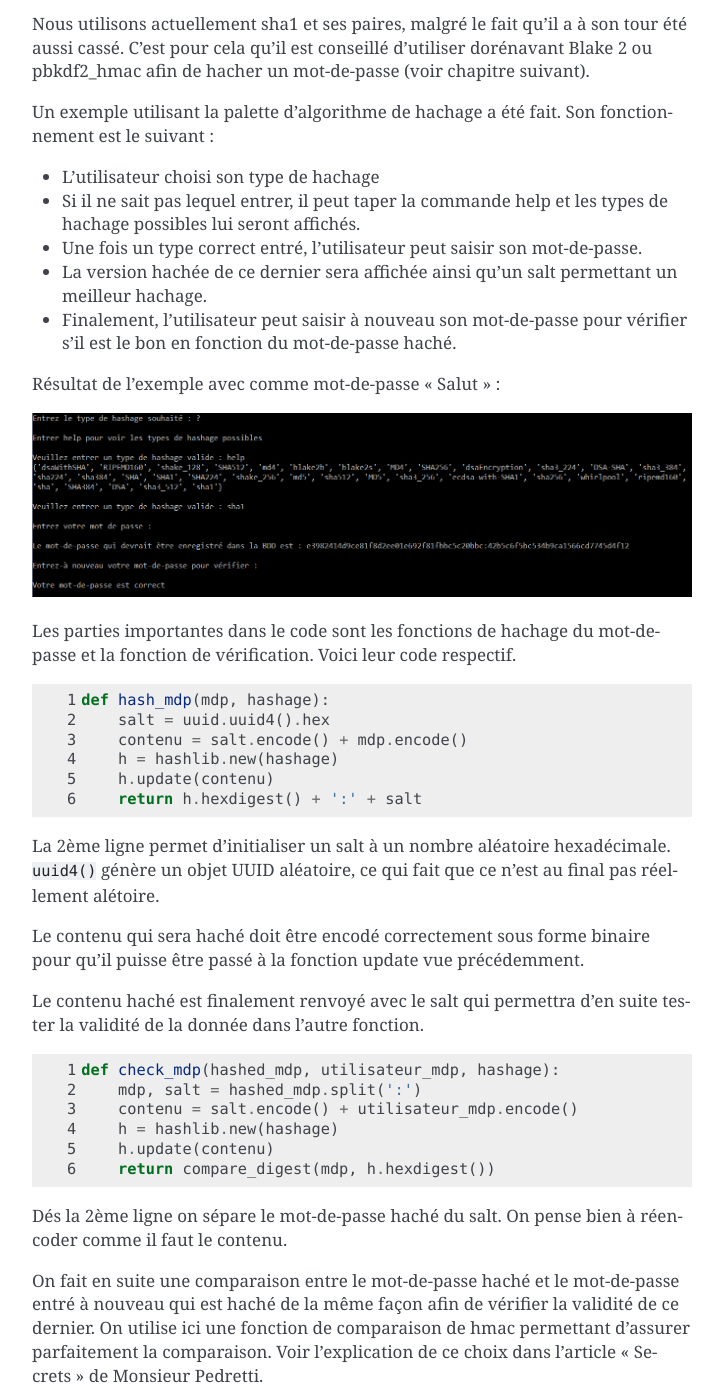
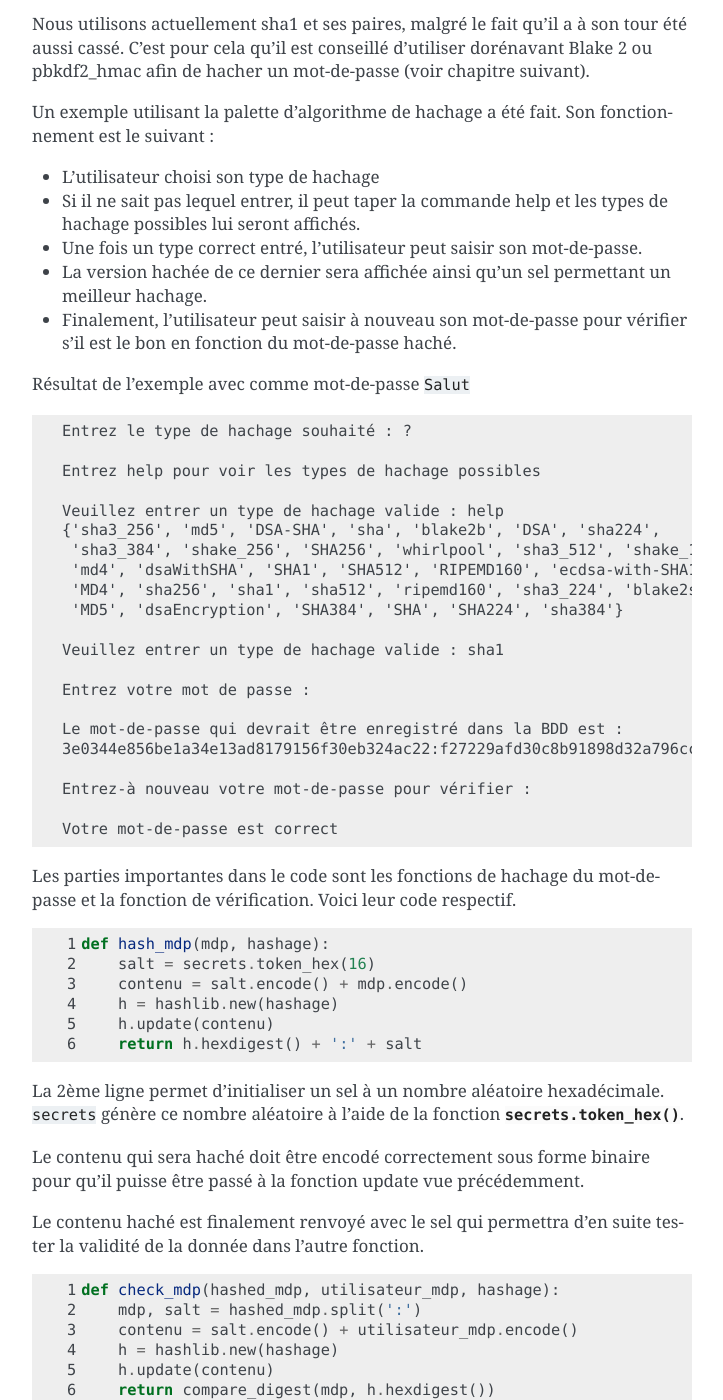
Before and after one commit to HE-Arc/livre-python, a Sphinx documentation site: the page built from source/hashlib/index.rst, in a window 1280 px wide and 1400 px high, scrolled down 1733 px. Shown: the whole window, without its empty margins (388-1111 px from the left). Built offline with Sphinx 7.4.7, drawn with Linux system fonts in a browser that asks for light colours; some of the changed text lies outside the part shown.

Commit message:
corrections

```diff
--- a/source/hashlib/examples/exemple.py
+++ b/source/hashlib/examples/exemple.py
@@ -1,4 +1,4 @@
-"""Exemple de hashage simple avec hashlib."""
+"""Exemple de hachage simple avec hashlib."""
 
 import getpass
 import hashlib
@@ -7,23 +7,25 @@ import uuid
 
 from hmac import compare_digest
 
+import secrets
+
 
 def hash_mdp(mdp, hashage):
-    """Hashe le mot-de-passe.
+    """Hache le mot-de-passe.
 
     Ceci à l'aide de l'algorithme passé
     en argument avec un salt permettant
-    un hashage plus efficace.
+    un hachage plus efficace.
 
     Args:
         Mot-de-passe normale.
-        Type du hashage souhaité.
+        Type du hachage souhaité.
 
     Returns:
-        Retourne le mot-de-passe hashé en hexadécimale.
+        Retourne le mot-de-passe haché en hexadécimale.
     """
-    # uuid génère un nombre aléatoire en héxadécimale
-    salt = uuid.uuid4().hex
+    # secrets génère un nombre aléatoire en héxadécimale
+    salt = secrets.token_hex(16)
     contenu = salt.encode() + mdp.encode()
     h = hashlib.new(hashage)
     h.update(contenu)
@@ -31,15 +33,15 @@ def hash_mdp(mdp, hashage):
 
 
 def check_mdp(hashed_mdp, utilisateur_mdp, hashage):
-    """Check le mot-de-passe hashé.
+    """Check le mot-de-passe haché.
 
-    Ceci en récupérant le mot de passe hashé
-    et le salt du mdp hashé passée en argument.
-    L'objet hashage est construit en fonction du type.
+    Ceci en récupérant le mot de passe haché
+    et le salt du mdp haché passée en argument.
+    L'objet hachage est construit en fonction du type.
 
     Args:
-        Le mot-de-passe hashé,le mot-de-passe
-        normale ainsi que le type de hashage.
+        Le mot-de-passe haché,le mot-de-passe
+        normale ainsi que le type de hachage.
 
     Returns:
         Retourne true ou false en fonction
@@ -52,14 +54,14 @@ def check_mdp(hashed_mdp, utilisateur_mdp, hashage):
     return compare_digest(mdp, h.hexdigest())
 
 
-hashage_type = input("Entrez le type de hashage souhaité : ")
+hashage_type = input("Entrez le type de hachage souhaité : ")
 
-# Boucle permettant de récupérer un type de hashage correct !
+# Boucle permettant de récupérer un type de hachage correct !
 while hashage_type not in hashlib.algorithms_available:
     if hashage_type != "help":
-        print("\nEntrez help pour voir les types de hashage possibles")
+        print("\nEntrez help pour voir les types de hachage possibles")
 
-    hashage_type = input("\nVeuillez entrer un type de hashage valide : ")
+    hashage_type = input("\nVeuillez entrer un type de hachage valide : ")
 
     if hashage_type == "help":
         print(hashlib.algorithms_available)
--- a/source/hashlib/index.rst
+++ b/source/hashlib/index.rst
@@ -88,38 +88,57 @@ fonctionnement est le suivant :
 - Si il ne sait pas lequel entrer, il peut taper la commande help et les
   types de hachage possibles lui seront affichés.
 - Une fois un type correct entré, l'utilisateur peut saisir son mot-de-passe.
-- La version hachée de ce dernier sera affichée ainsi qu'un salt permettant un
+- La version hachée de ce dernier sera affichée ainsi qu'un sel permettant un
   meilleur hachage.
 - Finalement, l'utilisateur peut saisir à nouveau son mot-de-passe pour
   vérifier s'il est le bon en fonction du mot-de-passe haché.
 
-Résultat de l'exemple avec comme mot-de-passe "Salut" :
+Résultat de l'exemple avec comme mot-de-passe ``Salut`` ::
 
-.. image:: ../_static/resultat_e.png
-   :alt: Résultat exemple hachage
+    Entrez le type de hachage souhaité : ?
+
+    Entrez help pour voir les types de hachage possibles
+
+    Veuillez entrer un type de hachage valide : help
+    {'sha3_256', 'md5', 'DSA-SHA', 'sha', 'blake2b', 'DSA', 'sha224',
+     'sha3_384', 'shake_256', 'SHA256', 'whirlpool', 'sha3_512', 'shake_128',
+     'md4', 'dsaWithSHA', 'SHA1', 'SHA512', 'RIPEMD160', 'ecdsa-with-SHA1',
+     'MD4', 'sha256', 'sha1', 'sha512', 'ripemd160', 'sha3_224', 'blake2s',
+     'MD5', 'dsaEncryption', 'SHA384', 'SHA', 'SHA224', 'sha384'}
+
+    Veuillez entrer un type de hachage valide : sha1
+
+    Entrez votre mot de passe :
+
+    Le mot-de-passe qui devrait être enregistré dans la BDD est :
+    3e0344e856be1a34e13ad8179156f30eb324ac22:f27229afd30c8b91898d32a796cc4b57
+
+    Entrez-à nouveau votre mot-de-passe pour vérifier :
+
+    Votre mot-de-passe est correct
 
 Les parties importantes dans le code sont les fonctions de hachage du mot-de-passe
 et la fonction de vérification. Voici leur code respectif.
 
 .. literalinclude:: ./examples/exemple.py
   :linenos:
-  :lines: 11,26-30
+  :lines: 13,28-32
 
-La 2ème ligne permet d'initialiser un salt à un nombre aléatoire hexadécimale.
-``uuid4()`` génère un objet UUID aléatoire, ce qui fait que ce n'est au final pas
-réellement alétoire.
+La 2ème ligne permet d'initialiser un sel à un nombre aléatoire hexadécimale.
+``secrets`` génère ce nombre aléatoire à l'aide de la fonction
+:py:func:`secrets.token_hex`.
 
 Le contenu qui sera haché doit être encodé correctement sous forme binaire pour
 qu'il puisse être passé à la fonction update vue précédemment.
 
-Le contenu haché est finalement renvoyé avec le salt qui permettra d'en suite tester
+Le contenu haché est finalement renvoyé avec le sel qui permettra d'en suite tester
 la validité de la donnée dans l'autre fonction.
 
 .. literalinclude:: ./examples/exemple.py
   :linenos:
-  :lines: 33,48-52
+  :lines: 35,50-54
 
-Dés la 2ème ligne on sépare le mot-de-passe haché du salt. On pense bien à
+Dés la 2ème ligne on sépare le mot-de-passe haché du sel. On pense bien à
 réencoder comme il faut le contenu.
 
 On fait en suite une comparaison entre le mot-de-passe haché et le mot-de-passe
@@ -138,7 +157,7 @@ hachage particulièrement puissant concernant les mots-de-passe. Nous parlons ic
 de la fonction :py:func:`hashlib.pbkdf2_hmac`, cette dernière permet de fortement
 hacher un mot-de-passe. Cette fonction utilise une fonction pseudo-random de hmac.
 Le fonctionnement de ce hachage est basé sur l'utilisation d'un type de hachage
-vu précédemment, un salt ainsi qu'un nombre d'itérations correspondant au
+vu précédemment, un sel ainsi qu'un nombre d'itérations correspondant au
 type du hachage choisi (nous observons que cela diminue fortement la vitesse de
 ce hachage). Voici un exemple simple venant de la documentation de :py:mod:`hashlib`
 (hexlify encode la valeur binaire en héxadécimale).
@@ -158,7 +177,7 @@ ces prédécesseurs.
 En outre, Blake 2 permet de configurer la taille de digest permettant des outputs
 différents pour une même donnée, il peut haché des clés d'authentifications mais
 aussi est capable de signer des cookies. Ce type de hachage est bien pratique
-pour le hachage aléatoire en utilisant le paramètre salt qui permettra donc
+pour le hachage aléatoire en utilisant le paramètre sel qui permettra donc
 d'obtenir des signatures différentes pour une même donnée.
 
 Finalement, il peut mettre en place une personnalisation de son hachage,
```
Also changed, not shown: other parts of source/hashlib/index.rst (+1 -1 lines).
